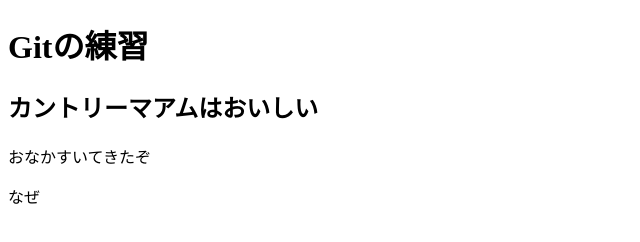
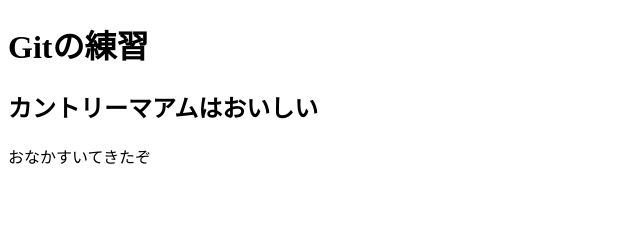
Before and after one commit to FukikoTomikawaCocon/git_test, a plain HTML site: page index.html in a window 1280 px wide. Shown: the full height of the page, 0-640 px from the left. Drawn offline with Linux system fonts and the light colour scheme.

Commit message:
なぜ削除

```diff
--- a/index.html
+++ b/index.html
@@ -9,6 +9,5 @@
 <h1>Gitの練習</h1>
 <h2>カントリーマアムはおいしい</h2>
 <p>おなかすいてきたぞ</p>
-<p>なぜ</p>
 
 </html>
```
